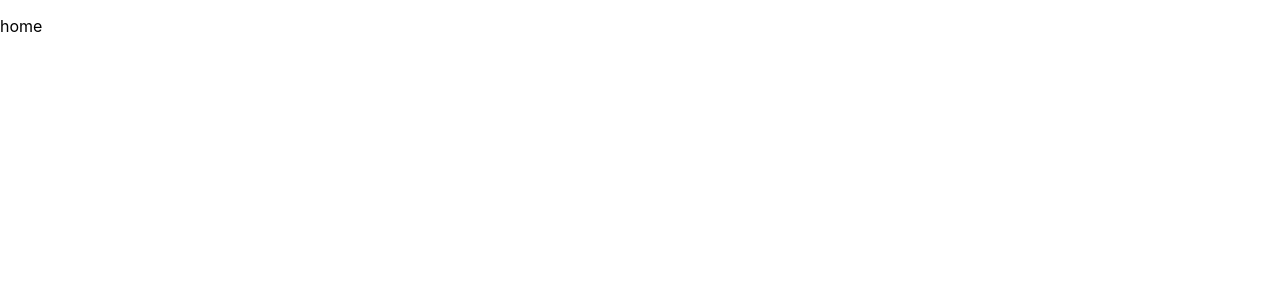
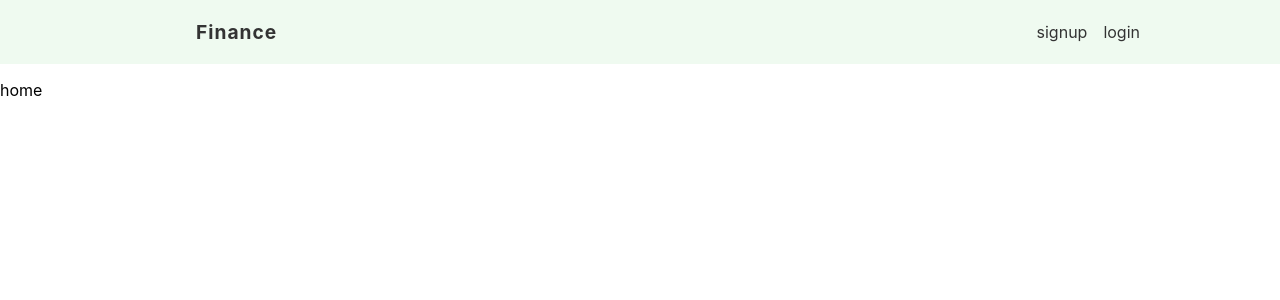
Before and after one commit to danielkuzminski/finance-tracker, a React (Create React App) app: page / in a window 1280 px wide. Shown: the top 300 px of the page. Built offline with nearby package versions, Linux system fonts and the light colour scheme.

Commit message:
create navbar

```diff
--- a/src/App.js
+++ b/src/App.js
@@ -1,13 +1,18 @@
+//styles
 import './App.css';
+
+//pages and components
 import {BrowserRouter, Routes, Route} from 'react-router-dom'
 import Home from './pages/home/Home'
 import Signup from './pages/signup/Signup'
 import Login from './pages/login/Login'
+import Navbar from './components/Navbar'
 
 function App() {
   return (
     <div className="App">
       <BrowserRouter>
+        <Navbar />
         <Routes>
           <Route path='/' element={<Home />} />
           <Route path='/signup' element={<Signup />} />
--- /dev/null
+++ b/src/components/Navbar.css
@@ -0,0 +1,33 @@
+.navbar {
+  width: 100%;
+  background: #effaf0;
+  padding: 20px 10px;
+  box-sizing: border-box;
+}
+
+.navbar ul {
+  display: flex;
+  margin: 0 auto;
+  max-width: 960px;
+  align-items: center;
+}
+
+.navbar ul li {
+  list-style: none;
+}
+
+.title {
+  margin-right: auto;
+  font-weight: bold;
+  letter-spacing: 1px;
+  font-size: 1.2em;
+}
+
+.navbar button, .navbar a {
+  margin-left: 16px;
+}
+
+.navbar a {
+  color: #333;
+  text-decoration: none;
+}
--- /dev/null
+++ b/src/components/Navbar.jsx
@@ -0,0 +1,16 @@
+import './Navbar.css'
+import {Link} from 'react-router-dom'
+
+import React from 'react'
+
+export default function Navbar() {
+  return (
+    <nav className='navbar'>
+      <ul>
+        <li className='title'><Link to='/'>Finance</Link></li>
+        <li><Link to='/signup'>signup</Link></li>
+        <li><Link to='/login'>login</Link></li>
+      </ul>
+    </nav>
+  )
+}
```
